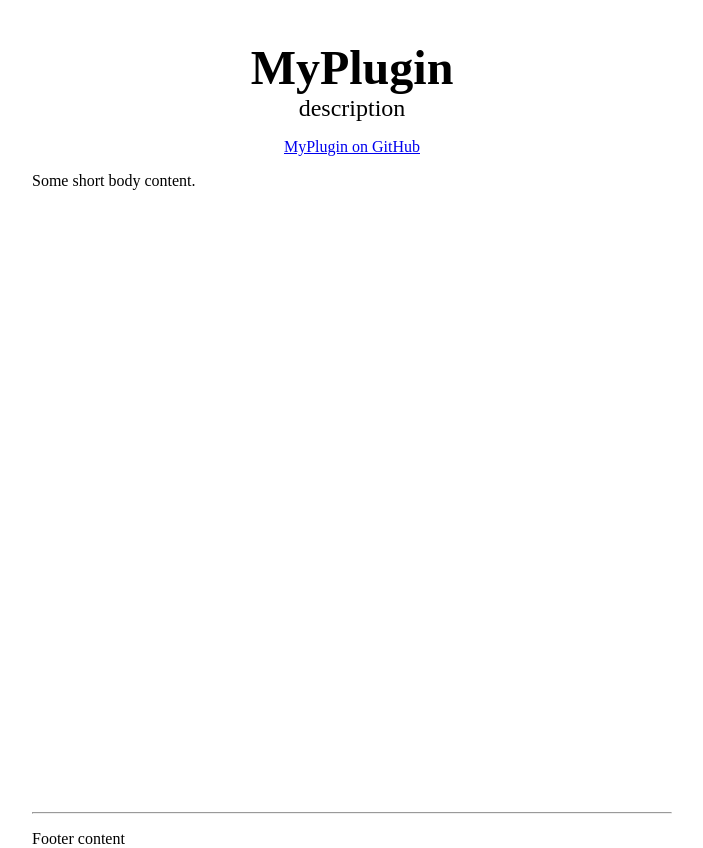
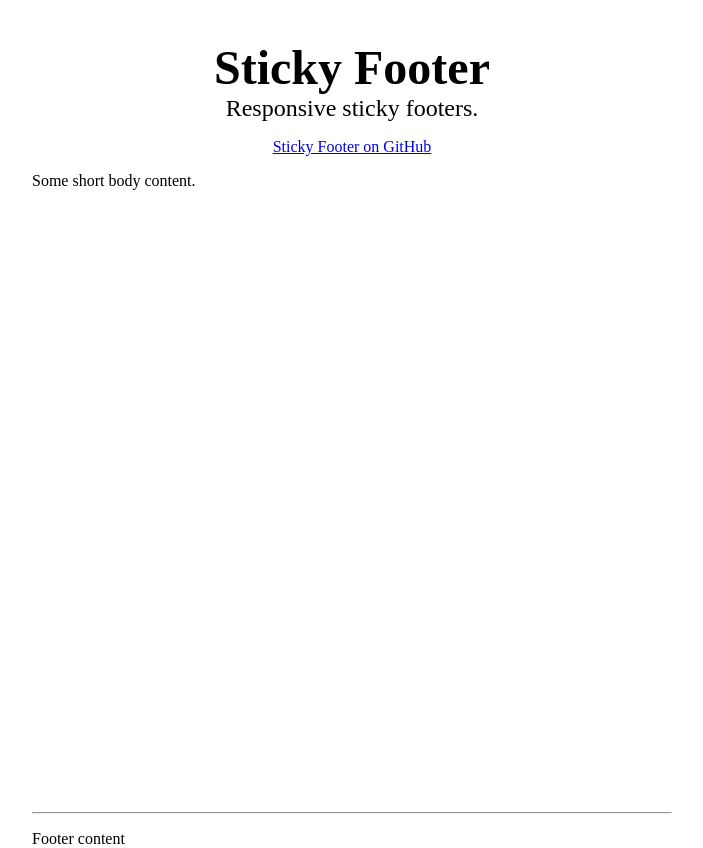
Before and after one commit to cferdinandi/sticky-footer, a website: page index.html in a window 1280 px wide. Shown: the whole page, without its empty margins (288-991 px from the left). Drawn offline with Linux system fonts and the light colour scheme.

Commit message:
Updated index.html

```diff
--- a/index.html
+++ b/index.html
@@ -2,7 +2,7 @@
 <html lang="en">
 <head>
 	<meta charset="utf-8">
-	<title>MyPlugin</title>
+	<title>Sticky Footer</title>
 	<meta name="viewport" content="width=device-width, initial-scale=1.0">
 
 	<!-- A basic responsive reset -->
@@ -35,9 +35,9 @@
 <body>
 	<section class="container" data-sticky-wrap>
 
-		<h1 style="text-align: center; font-size: 3em; margin-bottom: 0;">MyPlugin</h1>
-		<p style="text-align: center; font-size: 1.5em; margin: 0;">description</p>
-		<p style="text-align: center;"><a href="https://github.com/yourname/myplugin">MyPlugin on GitHub</a></p>
+		<h1 style="text-align: center; font-size: 3em; margin-bottom: 0;">Sticky Footer</h1>
+		<p style="text-align: center; font-size: 1.5em; margin: 0;">Responsive sticky footers.</p>
+		<p style="text-align: center;"><a href="https://github.com/cferdinandi/sticky-footer">Sticky Footer on GitHub</a></p>
 
 		<p>Some short body content.</p>
 
```
